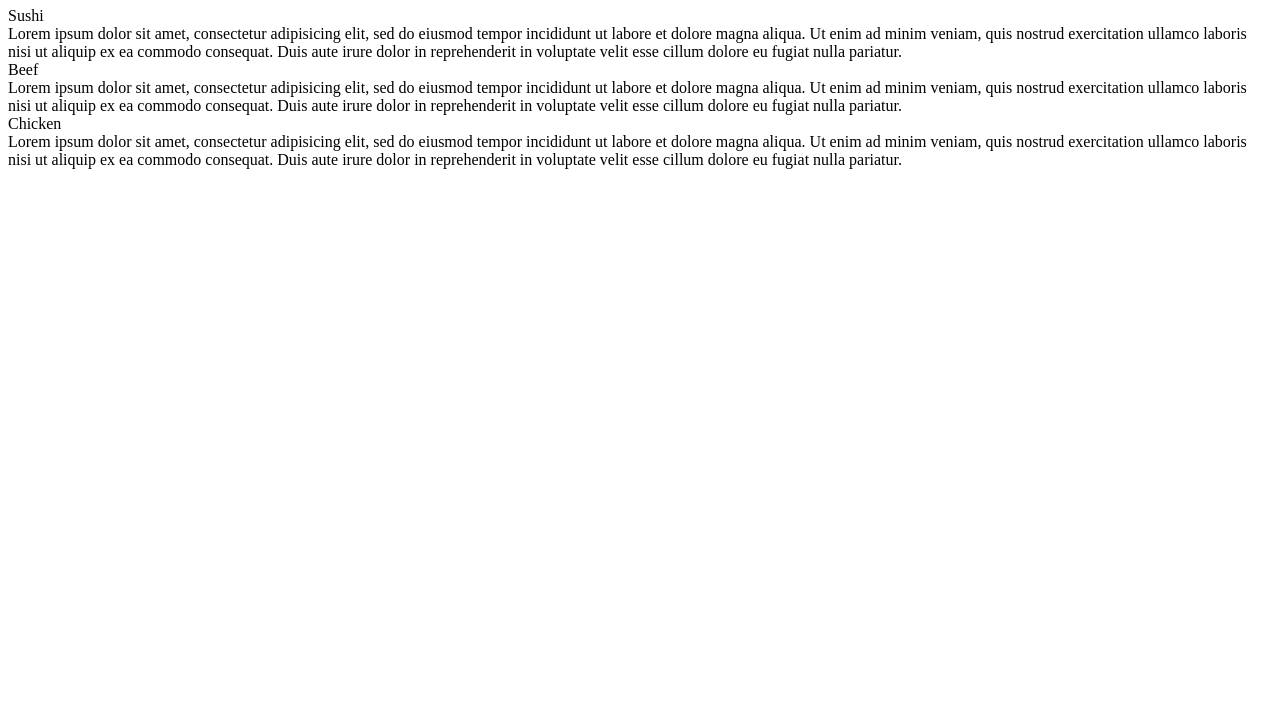
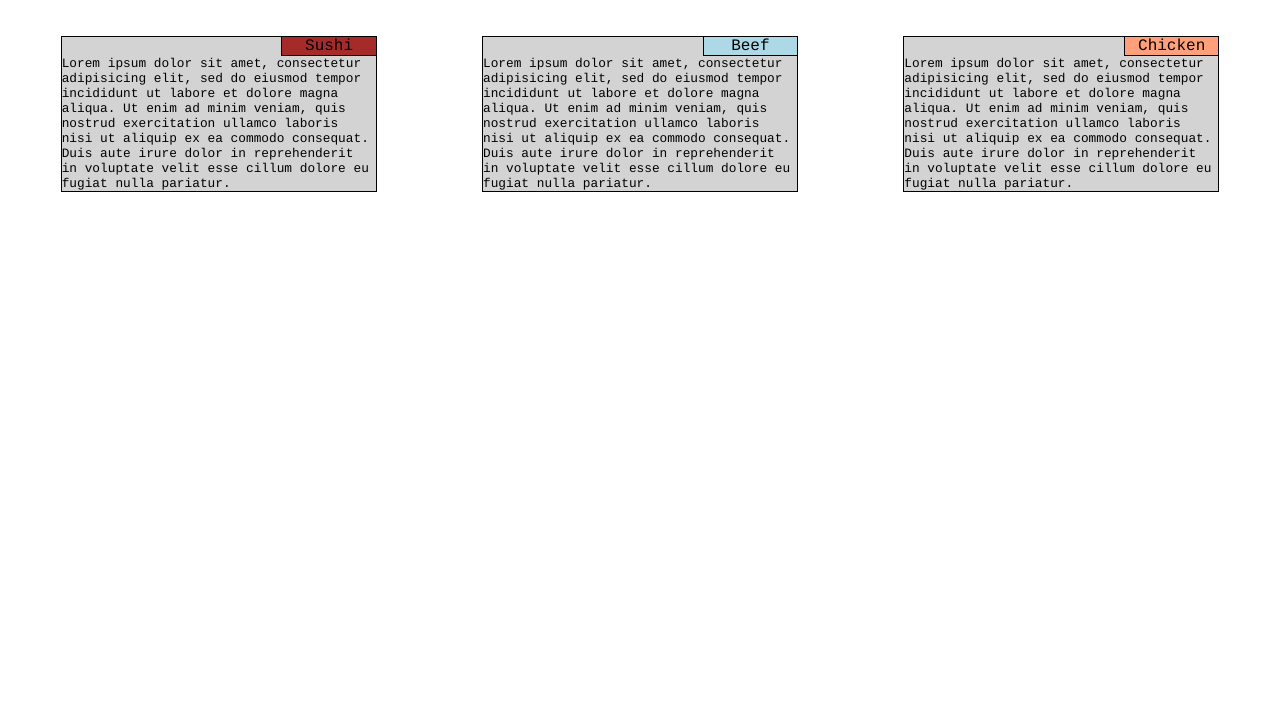
Before and after one commit to samcova/coursera-test, a plain HTML site: page Assignments/Mod2-solution/index.html in a window 1280 px wide. Shown: the part 73-800 px from the top of the page. Drawn offline with Linux system fonts and the light colour scheme; the site is published under a folder, as on GitHub Pages, so addresses that start at the root find nothing.

Commit message:
Update index.html

```diff
--- a/Assignments/Mod2-solution/index.html
+++ b/Assignments/Mod2-solution/index.html
@@ -5,7 +5,7 @@
 	<meta name="viewport" content="width=device-width, initial-scale=1">
 	<meta http-equiv="X-UA-Compatible" content="IE=Edge">
 	<title>Menu</title>
-	<link rel="stylesheet" type="text/css" href="/CSS/styles.css"/>
+	<link rel="stylesheet" type="text/css" href="CSS/styles.css"/>
 </head>
 <body>
 
```
